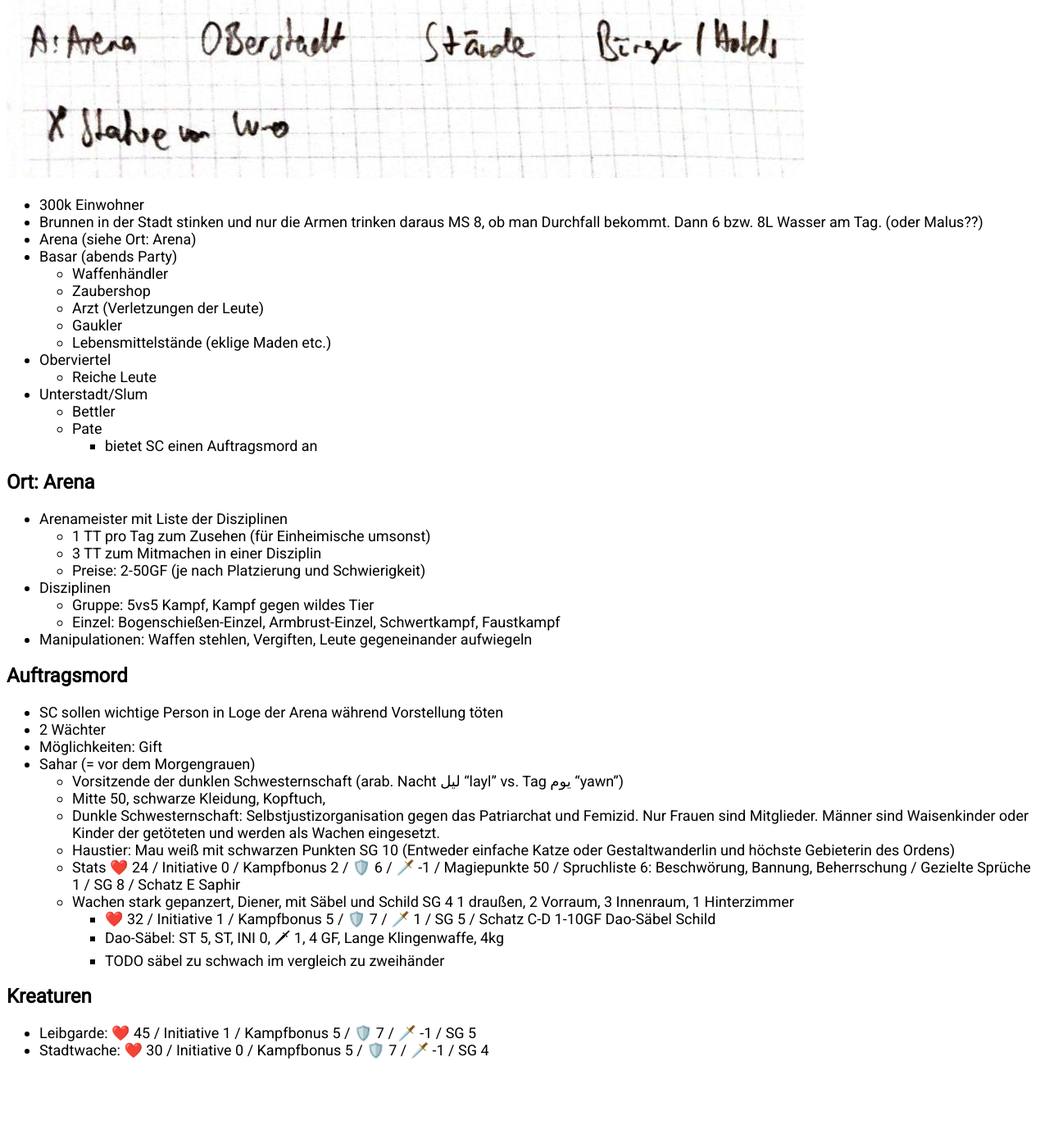
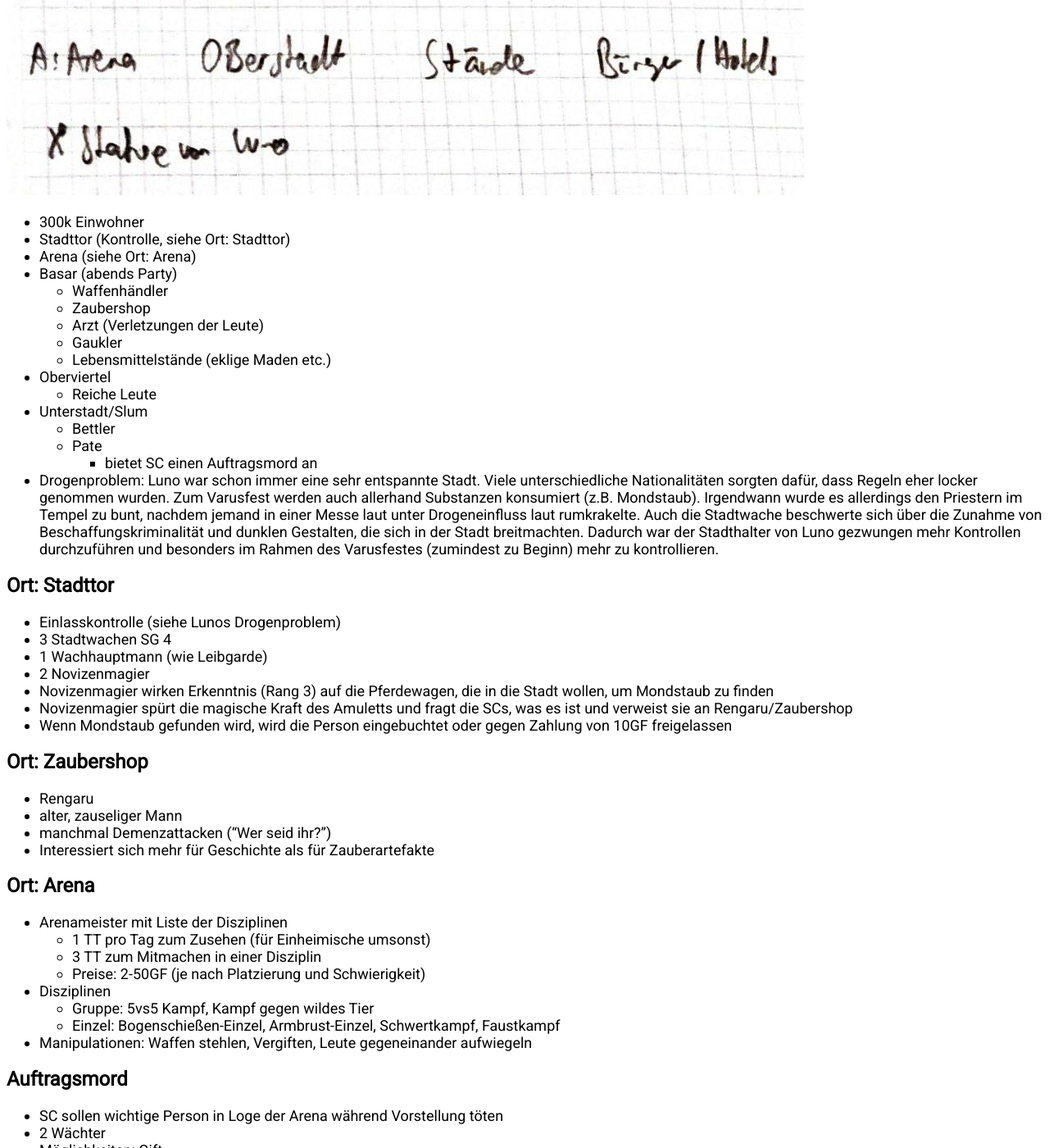
Before and after one commit to johannesschweig/dmcave, a Jekyll site: the page built from _wiki/wuestenstadt.md, in a window 1280 px wide and 1400 px high, scrolled down 3651 px. Shown: the whole window at 82% size. Built offline with Jekyll 4.4.1, drawn with Linux system fonts in a browser that asks for light colours; before the commit the page ends 4960 px from its top, so only the background shows below that; some of the changed text lies outside the part shown.

```diff
--- a/_wiki/wuestenstadt.md
+++ b/_wiki/wuestenstadt.md
@@ -49,7 +50,7 @@ cover: desert-city
 ![Stadt](/assets/wiki/luno.jpeg)
 
 - 300k Einwohner
-- Brunnen in der Stadt stinken und nur die Armen trinken daraus MS 8, ob man Durchfall bekommt. Dann 6 bzw. 8L Wasser am Tag. (oder Malus??)
+- Stadttor (Kontrolle, siehe Ort: Stadttor)
 - Arena (siehe Ort: Arena)
 - Basar (abends Party)
   - Waffenhändler
@@ -63,6 +64,22 @@ cover: desert-city
   - Bettler
   - Pate
     - bietet SC einen Auftragsmord an
+- Drogenproblem: Luno war schon immer eine sehr entspannte Stadt. Viele unterschiedliche Nationalitäten sorgten dafür, dass Regeln eher locker genommen wurden. Zum Varusfest werden auch allerhand Substanzen konsumiert (z.B. Mondstaub). Irgendwann wurde es allerdings den Priestern im Tempel zu bunt, nachdem jemand in einer Messe laut unter Drogeneinfluss laut rumkrakelte. Auch die Stadtwache beschwerte sich über die Zunahme von Beschaffungskriminalität und dunklen Gestalten, die sich in der Stadt breitmachten. Dadurch war der Stadthalter von Luno gezwungen mehr Kontrollen durchzuführen und besonders im Rahmen des Varusfestes (zumindest zu Beginn) mehr zu kontrollieren.
+
+## Ort: Stadttor
+- Einlasskontrolle (siehe Lunos Drogenproblem)
+- 3 Stadtwachen SG 4
+- 1 Wachhauptmann (wie Leibgarde)
+- 2 Novizenmagier
+- Novizenmagier wirken Erkenntnis (Rang 3) auf die Pferdewagen, die in die Stadt wollen, um Mondstaub zu finden
+- Novizenmagier spürt die magische Kraft des Amuletts und fragt die SCs, was es ist und verweist sie an Rengaru/Zaubershop
+- Wenn Mondstaub gefunden wird, wird die Person eingebuchtet oder gegen Zahlung von 10GF freigelassen
+
+## Ort: Zaubershop
+- Rengaru
+- alter, zauseliger Mann
+- manchmal Demenzattacken ("Wer seid ihr?")
+- Interessiert sich mehr für Geschichte als für Zauberartefakte
 
 ## Ort: Arena
 - Arenameister mit Liste der Disziplinen
@@ -92,3 +109,4 @@ cover: desert-city
 ## Kreaturen
 - Leibgarde: ❤️ 45 / Initiative 1 / Kampfbonus 5 / 🛡️ 7 / 🗡️ -1 / SG 5
 - Stadtwache: ❤️ 30 / Initiative 0 / Kampfbonus 5 / 🛡️ 7 / 🗡️ -1 / SG 4
+- Novizenmagier: ❤️ 30 / Initiative 0 / Kampfbonus 2 / 🛡️ 5 / 🗡️ -1 / Magiepunkte 20 / Spruchliste 4 Weiße Magie / Stab / SG 5
```
Also changed, not shown: other parts of _wiki/wuestenstadt.md (+1 -0 lines), _data/spells.csv (added, +88 -0 lines), _layouts/spells.html (added, +21 -0 lines), _wiki/spells.md (added, +6 -0 lines), assets/cards/plasma.jpg (added).
